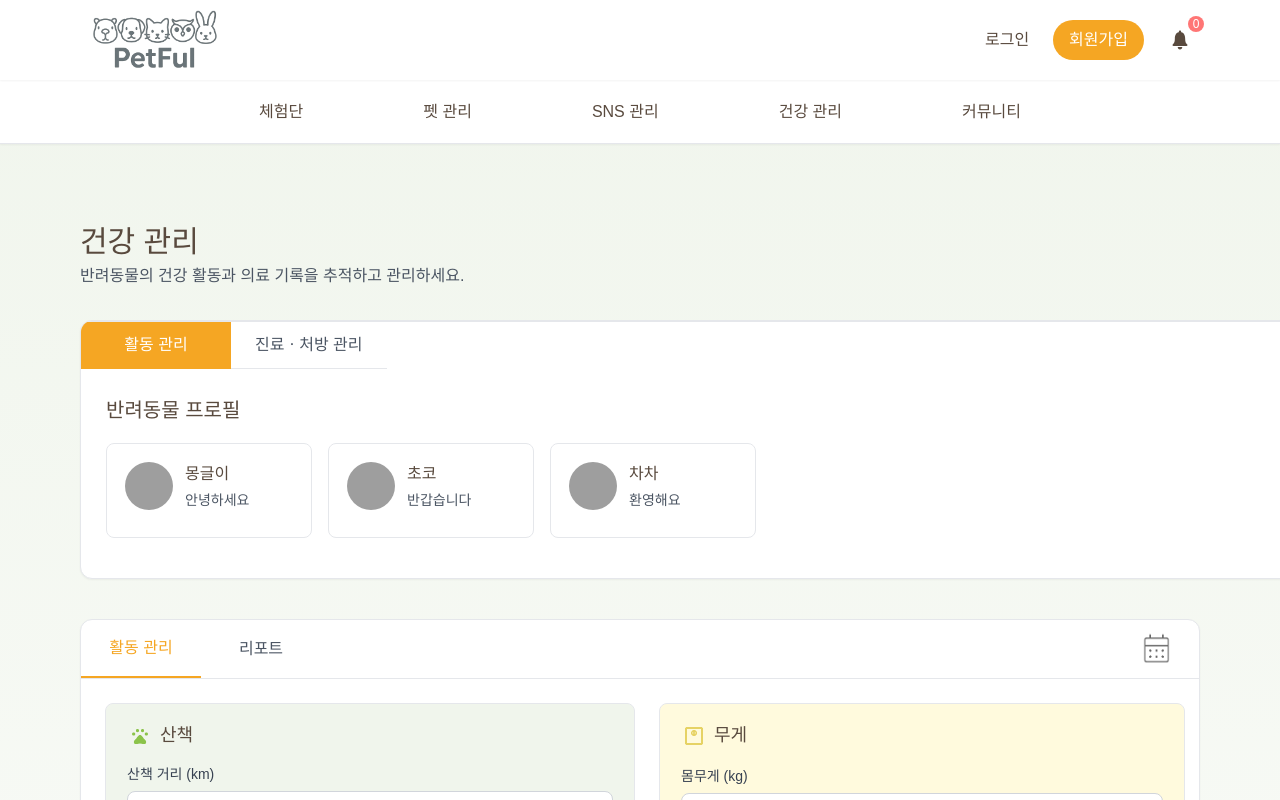
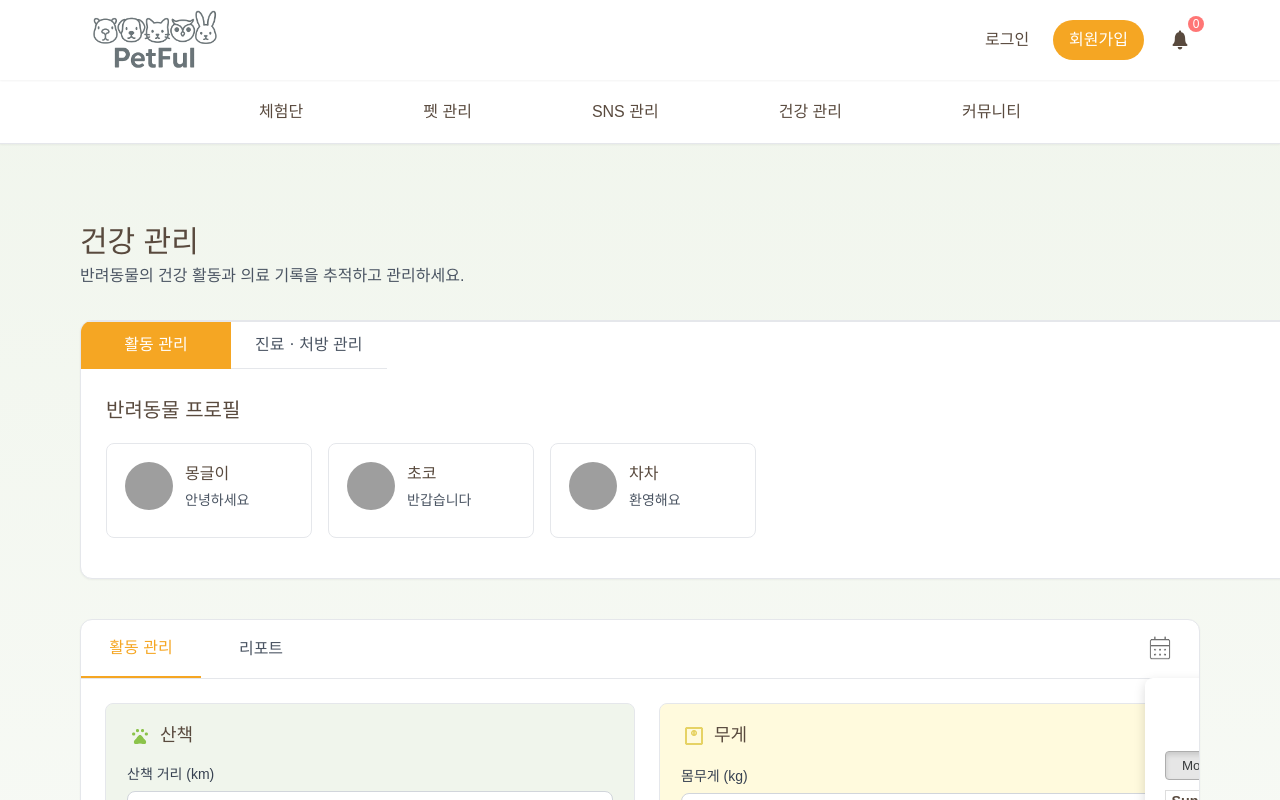
Before and after one commit to backend20250319/BE09-Final-3team-FE, a Next.js app: page /health/activity in a window 1280 px wide. Both pictures are taken after a click on the element 1156 px from the left and 649 px from the top of the page. Shown: the top 800 px of the page. Built offline with nearby package versions, Linux system fonts and the light colour scheme; grey boxes are pictures that could not be loaded; a web font is replaced by a local one.

Commit message:
refactor: ActivityNavTabs 구조 개선 및 스타일 분리, feat: 리액트 빅 캘린더 추가 (#15)

```diff
--- a/package.json
+++ b/package.json
@@ -9,8 +9,10 @@
     "lint": "next lint"
   },
   "dependencies": {
+    "date-fns": "^4.1.0",
     "next": "15.4.5",
     "react": "19.1.0",
+    "react-big-calendar": "^1.19.4",
     "react-dom": "19.1.0",
     "react-icons": "^5.5.0",
     "react-select": "^5.10.2",
--- a/src/app/health/activity/components/ActivityForm.jsx
+++ b/src/app/health/activity/components/ActivityForm.jsx
@@ -1,6 +1,9 @@
+"use client";
+
 import React, { useState, useEffect, useMemo } from "react";
 import Select from "./ClientOnlySelect";
 import styles from "../styles/ActivityForm.module.css";
+import ActivityNavTabs from "./ActivityNavTabs";
 import { useSelectedPet } from "../../context/SelectedPetContext";
 
 const activityOptions = [
@@ -30,6 +33,9 @@ function getTodayKey() {
 }
 
 export default function ActivityForm() {
+  const [isCalendarOpen, setIsCalendarOpen] = useState(false);
+  const toggleCalendar = () => setIsCalendarOpen((prev) => !prev);
+
   const { selectedPetName } = useSelectedPet();
 
   const [formData, setFormData] = useState({
@@ -246,21 +252,11 @@ export default function ActivityForm() {
 
   return (
     <div className={styles.activitySection}>
-      <div className={styles.navTabs}>
-        <button className={`${styles.navTab} ${styles.active}`}>
-          활동 관리
-        </button>
-        <button className={styles.navTab}>리포트</button>
-        <div className={styles.navIcon}>
-          <img
-            src="/health/calendar.png"
-            alt="캘린더 아이콘"
-            width={37}
-            height={40}
-            style={{ marginTop: "5px" }}
-          />
-        </div>
-      </div>
+      {/* 메뉴 탭 분리 컴포넌트 */}
+      <ActivityNavTabs
+        isCalendarOpen={isCalendarOpen}
+        toggleCalendar={toggleCalendar}
+      />
 
       {/* 폼 */}
       <div className={styles.activityContent}>
--- /dev/null
+++ b/src/app/health/activity/components/ActivityNavTabs.jsx
@@ -0,0 +1,28 @@
+"use client";
+
+import React from "react";
+import Calendar from "./MyCalendar";
+import styles from "../styles/ActivityNavTabs.module.css";
+
+export default function ActivityNavTabs({ isCalendarOpen, toggleCalendar }) {
+  return (
+    <div className={styles.navTabs}>
+      <button className={`${styles.navTab} ${styles.active}`}>활동 관리</button>
+      <button className={styles.navTab}>리포트</button>
+
+      <div className={styles.navIcon} onClick={toggleCalendar}>
+        <img
+          src="/health/calendar.png"
+          alt="캘린더 아이콘"
+          className={styles.calendarIcon} // 추가한 클래스 이름
+        />
+
+        {isCalendarOpen && (
+          <div className={styles.calendarPopup}>
+            <Calendar />
+          </div>
+        )}
+      </div>
+    </div>
+  );
+}
--- /dev/null
+++ b/src/app/health/activity/components/MyCalendar.jsx
@@ -0,0 +1,50 @@
+import React from "react";
+import { Calendar as BigCalendar, dateFnsLocalizer } from "react-big-calendar";
+import format from "date-fns/format";
+import parse from "date-fns/parse";
+import startOfWeek from "date-fns/startOfWeek";
+import getDay from "date-fns/getDay";
+import "react-big-calendar/lib/css/react-big-calendar.css";
+
+const locales = {
+  "en-US": require("date-fns/locale/en-US"),
+};
+
+const localizer = dateFnsLocalizer({
+  format,
+  parse,
+  startOfWeek,
+  getDay,
+  locales,
+});
+
+const events = [
+  {
+    title: "오늘 산책 완료",
+    start: new Date(),
+    end: new Date(),
+  },
+];
+
+// 이름을 Calendar에서 MyCalendar로 바꿈
+const MyCalendar = () => {
+  return (
+    <div style={{ height: "500px", margin: "20px" }}>
+      <BigCalendar
+        localizer={localizer}
+        events={events}
+        startAccessor="start"
+        endAccessor="end"
+        selectable
+        onSelectSlot={(slotInfo) => {
+          alert(`날짜 선택됨: ${slotInfo.start.toLocaleDateString()}`);
+        }}
+        onSelectEvent={(event) => {
+          alert(`${event.title} 클릭됨`);
+        }}
+      />
+    </div>
+  );
+};
+
+export default MyCalendar;
--- a/src/app/health/activity/styles/ActivityForm.module.css
+++ b/src/app/health/activity/styles/ActivityForm.module.css
@@ -63,44 +63,6 @@
   border-radius: 12px;
   box-shadow: 0px 1px 2px 0px rgba(0, 0, 0, 0.05);
   overflow: hidden;
-}
-
-/* Navigation Tabs */
-.navTabs {
-  display: flex;
-  align-items: center;
-  border-bottom: 1px solid #e5e7eb;
-  position: relative;
-  height: 59px;
-}
-
-.navTab {
-  background: none;
-  border: none;
-  padding: 18px 24px;
-  font-weight: 400;
-  font-size: 16px;
-  line-height: 1.19em;
-  color: #4b5563;
-  cursor: pointer;
-  transition: all 0.3s ease;
-  min-width: 120px;
-  text-align: center;
-}
-
-.navTab.active {
-  color: #f5a623;
-  border-bottom: 2px solid #f5a623;
-}
-
-.navTab:hover:not(.active) {
-  background: #f9fafb;
-}
-
-.navIcon {
-  margin-left: auto;
-  margin-right: 24px;
-  cursor: pointer;
 }
 
 /* Activity Content */
--- /dev/null
+++ b/src/app/health/activity/styles/ActivityNavTabs.module.css
@@ -0,0 +1,54 @@
+.navTabs {
+  display: flex;
+  align-items: center;
+  border-bottom: 1px solid #e5e7eb;
+  position: relative;
+  height: 59px;
+}
+
+.navTab {
+  background: none;
+  border: none;
+  padding: 18px 24px;
+  font-weight: 400;
+  font-size: 16px;
+  line-height: 1.19em;
+  color: #4b5563;
+  cursor: pointer;
+  transition: all 0.3s ease;
+  min-width: 120px;
+  text-align: center;
+}
+
+.navTab.active {
+  color: #f5a623;
+  border-bottom: 2px solid #f5a623;
+}
+
+.navTab:hover:not(.active) {
+  background: #f9fafb;
+}
+
+.navIcon {
+  margin-left: auto;
+  margin-right: 24px;
+  cursor: pointer;
+  position: relative;
+}
+
+.navIcon img {
+  margin-top: 5px;
+  width: 30px;
+  height: 30px;
+}
+
+.calendarPopup {
+  position: absolute;
+  top: 100%;
+  left: 0;
+  z-index: 1000;
+  background-color: white;
+  border-radius: 8px;
+  box-shadow: 0 4px 12px rgba(0, 0, 0, 0.15);
+  margin-top: 8px;
+}
```
Also changed, not shown: 1 other file (tests, documents, lock files or other folders).
